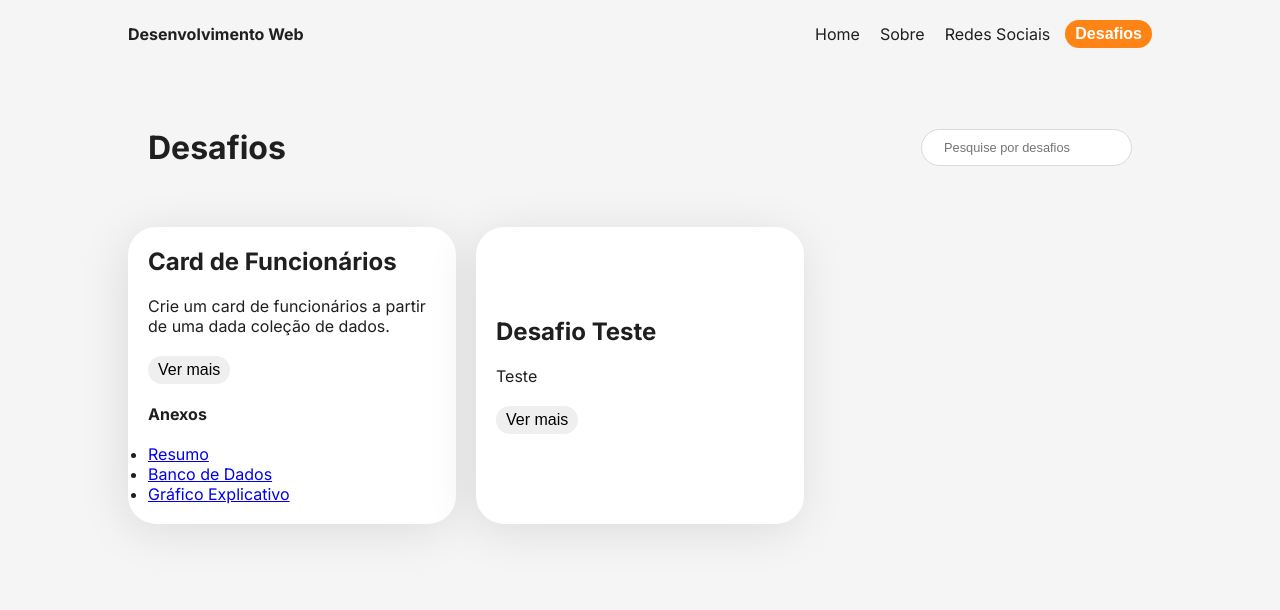
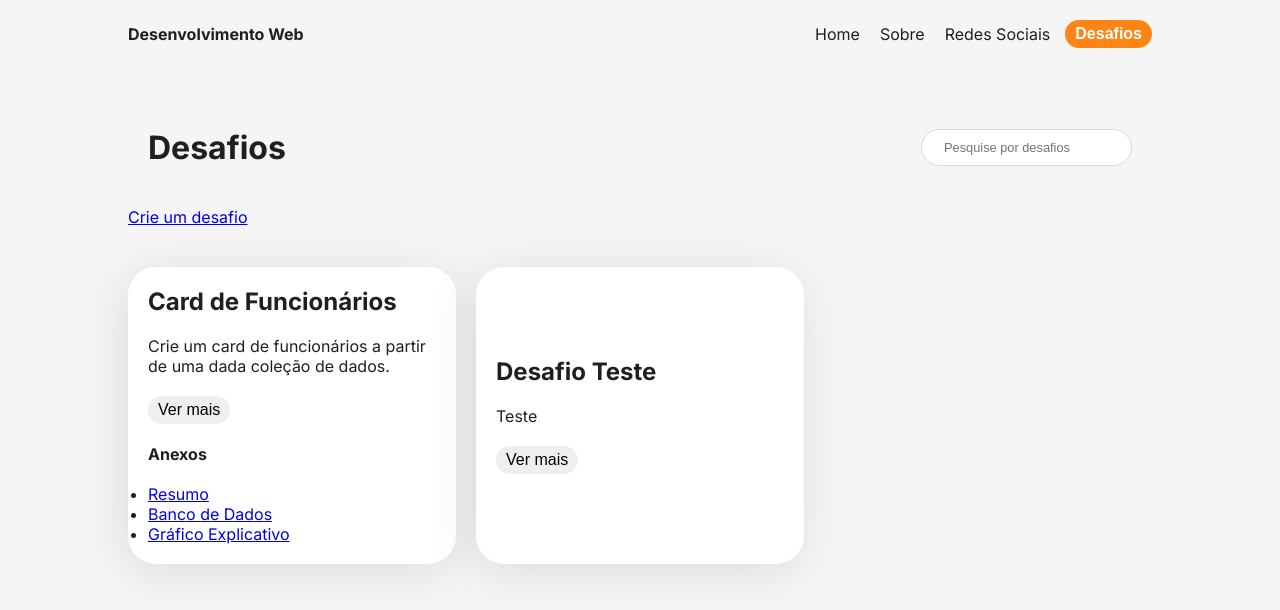
Before and after one commit to DevsGenteBoa/desenvolvimento-web-oficial, a Next.js app: page /desafios in a window 1280 px wide. Shown: the top 610 px of the page. Built offline with nearby package versions, Linux system fonts and the light colour scheme.

Commit message:
incluindo para a página de criar desafio

```diff
--- a/src/modules/desafios/index.tsx
+++ b/src/modules/desafios/index.tsx
@@ -1,4 +1,5 @@
 import { useState } from "react";
+import Link from 'next/link'
 import { DesafioCard } from "src/components/cards/desafio-card";
 import { DesafiosGrid } from "src/components/Desafios/styles";
 import { Flex } from "src/components/flex";
@@ -29,6 +30,7 @@ const DesafiosPage = () => {
               action={(e) => setFilter(e.target.value)}
             />
           </PageTitle>
+          <Link href="desafios/cadastrar-desafio"><a>Crie um desafio</a></Link>
           <DesafiosGrid>
             {(
               desafios.filter(
```
